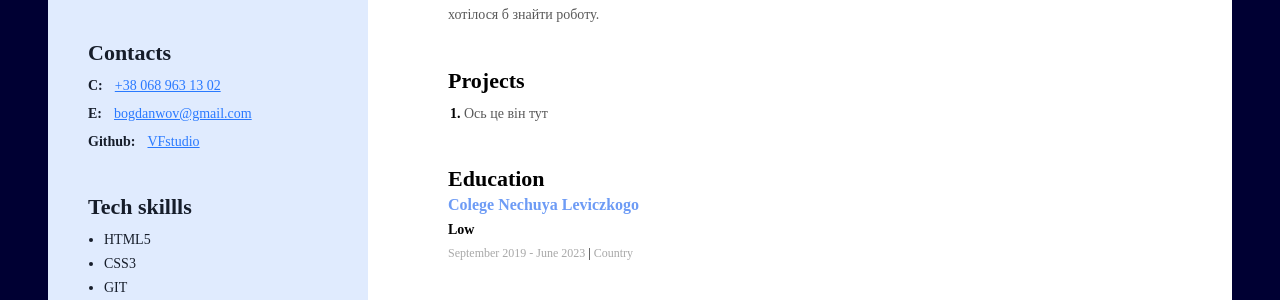
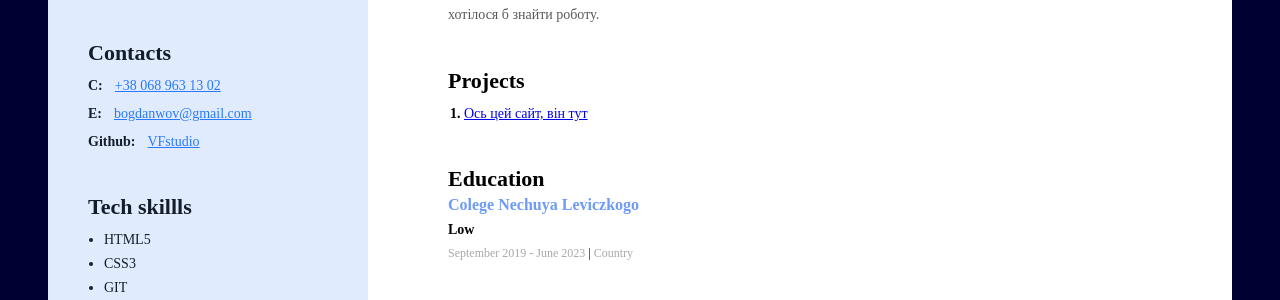
Before and after one commit to Badyan54/Resume, a Flask app: page /resume/ in a window 1280 px wide. Shown: the part 462-762 px from the top of the page. Run offline with Flask 3, Linux system fonts and the light colour scheme; a user stored in the database is signed in; data comes from the database, SQL or seed files in the repository.

Commit message:
add link on project

```diff
--- a/templates/resume.html
+++ b/templates/resume.html
@@ -43,7 +43,7 @@
                     <li class="my-project-item">
                         <a class="my-projects-link" href="https://hellen.p.goit.global/"
                             target="_blank"></a>
-                        <span class="my-projects-tech">Ось це він тут</span>
+                        <span class="my-projects-tech"><a href="https://github.com/Badyan54/Resume">Ось цей сайт, він тут</a></span>
                     </li>
 
                 </ol>
```
